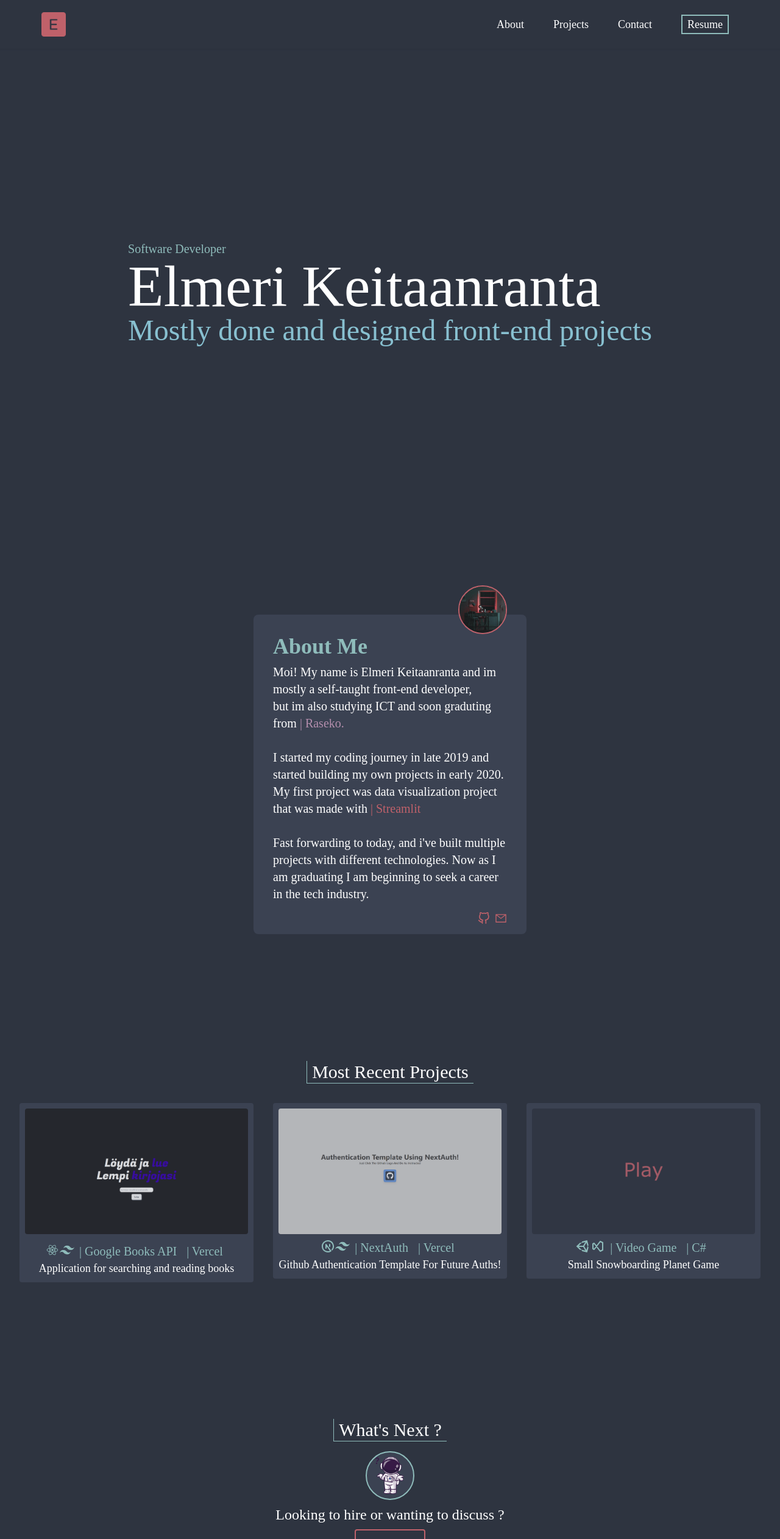
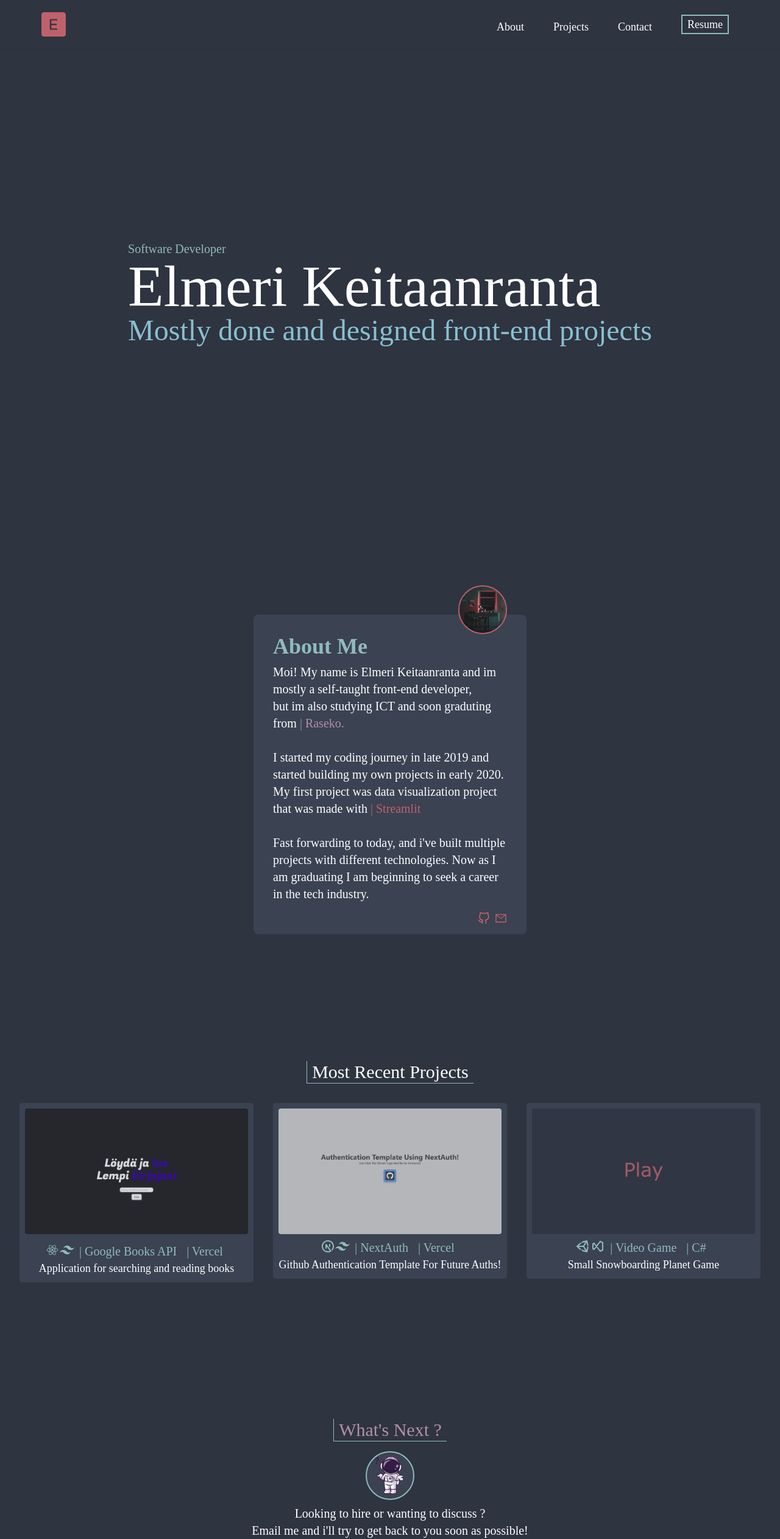
Before and after one commit to ElmeriVincent/v1, a Next.js app: page / in a window 1280 px wide. Shown: the top 2524 px of the page at 61% size. Built offline with nearby package versions, Linux system fonts and the light colour scheme; a web font is replaced by a local one.

Commit message:
resume and slight fixes

```diff
--- a/components/Navbar.jsx
+++ b/components/Navbar.jsx
@@ -1,9 +1,10 @@
 import Link from 'next/link';
 import Image from 'next/image';
 import { useState } from 'react';
-import { useRouter } from 'next/router'
+import { useRouter } from 'next/router';
 
-import logo from '../public/images/logo.png'
+import logo from '../public/images/logo.png';
+
 
 export const Navbar = () => {
 
@@ -21,7 +22,7 @@ export const Navbar = () => {
                     <Image src={logo} height={0} width={0} alt="icon" />
                 </button>
                 <button
-                    className='inline-flex p-3 hover:bg-green-600 rounded lg:hidden text-nordfrostlight ml-auto outline-none'
+                    className='inline-flex p-3 rounded lg:hidden text-nordfrostlight ml-auto outline-none'
                     onClick={handleClick}
                 >
                     <svg
@@ -43,25 +44,33 @@ export const Navbar = () => {
                 <div className={`${active ? '' : 'hidden'} w-full lg:inline-flex lg:flex-grow lg:w-auto`}>
                     <div className='lg:inline-flex lg:flex-row lg:ml-auto lg:mr-12 lg:w-auto w-full lg:items-center items-start flex flex-col lg:h-auto'>
                         <Link href='#about'>
+                            <button onClick={handleClick} className="mt-2">
                                 <a className='lg:inline-flex lg:w-auto w-full lg:px-6 px-2 py-2 rounded text-white font-NTR text-lg items-center justify-center'>
                                     About
                                 </a>
+                            </button>
                         </Link>
                         <Link href='#projects'>
+                            <button onClick={handleClick} className="mt-2">
                                 <a className='lg:inline-flex lg:w-auto w-full lg:px-6 px-2 py-2 rounded text-white font-NTR text-lg items-center justify-center'>
                                     Projects
                                 </a>
+                            </button>
                         </Link>
                         <Link href='#contact'>
+                            <button onClick={handleClick} className="mt-2">
                                 <a className='lg:inline-flex lg:w-auto w-full lg:px-6 px-2 py-2 rounded text-white font-NTR text-lg items-center justify-center'>
                                     Contact
                                 </a>
+                            </button>
                         </Link>
-                        <Link href='/'>
-                            <a className='lg:inline-flex lg:w-auto w-full lg:px-6 px-2 py-2 rounded text-white font-NTR text-lg items-center justify-center'>
-                                <p className="border-2 px-2 border-nordfrostlight">Resume</p>
+                        <a href="/resume.pdf" rel="nooperner noreferrer" target="_blank">
+                            <button onClick={handleClick} className='lg:inline-flex lg:w-auto w-full lg:px-6 px-2 py-2 rounded text-white font-NTR text-lg items-center justify-center'>
+                                <div className="border-2 px-2 border-nordfrostlight hover:bg-nordpolarevening ">
+                                    Resume
+                                </div>
+                            </button>
                         </a>
-                        </Link>
                     </div>
                 </div>
             </nav>
--- a/components/content/Contact.jsx
+++ b/components/content/Contact.jsx
@@ -9,13 +9,19 @@ export default function Contact() {
             <section id="contact">
                 <div className="contact-container">
                     <div className="flex justify-center items-center mt-24 mb-24 flex-col">
-                        <h1 className="font-NTR text-3xl border-nordfrostlight border-b border-l px-2 text-white text-right capitalize mt-24 xl:mt-32 mb-4">What's Next ?</h1>
+                        <h1 className="font-NTR text-3xl border-nordfrostlight border-b border-l px-2 text-nordaurorapink text-right capitalize mt-24 xl:mt-32 mb-4">What's Next ?</h1>
                         <div className="whats-next-image">
                             <div className="w-20 h-20 object-cover rounded-full border-2 border-nordfrostlight bg-nordpolarevening mb-2">
-                                <Image src={whatnext} alt="What next?" width={200} height={200} />
+                                <a href="https://www.freepik.com/vectors/cute-astronaut">
+                                    <Image src={whatnext} alt="What next?" width={200} height={200} />
+                                </a>
                             </div>
                         </div>
-                        <p className="text-white font-NTR text-2xl">Looking to hire or wanting to discuss ?</p>
+                        <p className="text-white font-NTR text-xl text-center">
+                            Looking to hire or wanting to discuss ?
+                            <br />
+                            Email me and i'll try to get back to you soon as possible!
+                        </p>
                         <div className="say-hello-button">
                             <a href="mailto:ElmeriVincent@gmail.com" rel="nooperner noreferrer" target="_blank">
                                 <button className='mt-2 border-2 rounded border-nordaurorared text-nordaurorared p-2 text-2xl font-NTR transition duration-300 ease-in-out transform hover:-translate-y-1 hover:scale-100'>
```
Also changed, not shown: 1 other file (tests, documents, lock files or other folders). Lines whose indentation alone changed are shown as unchanged.
